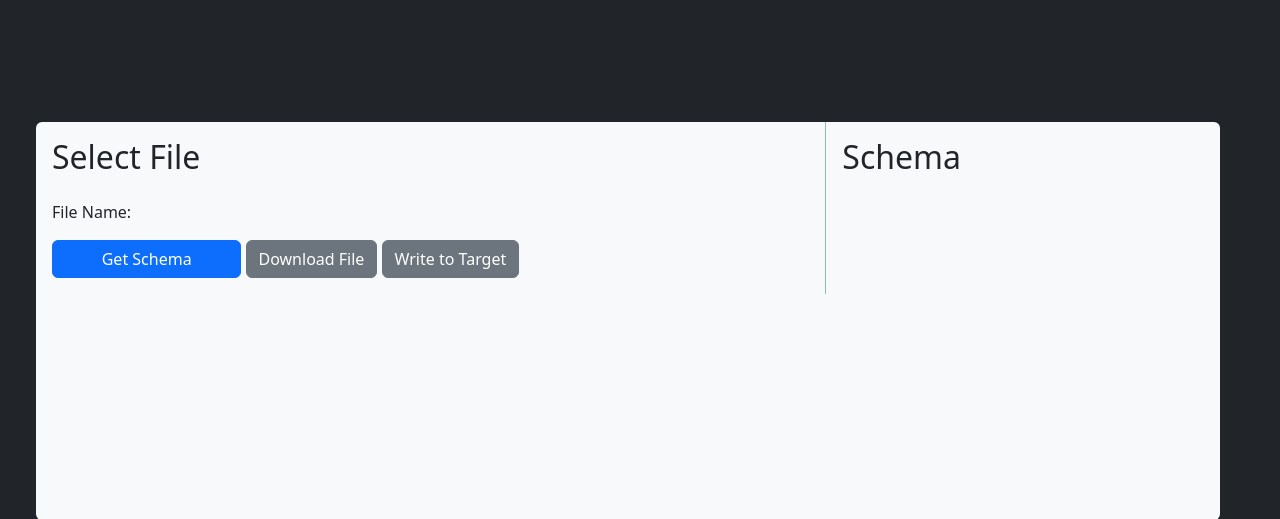
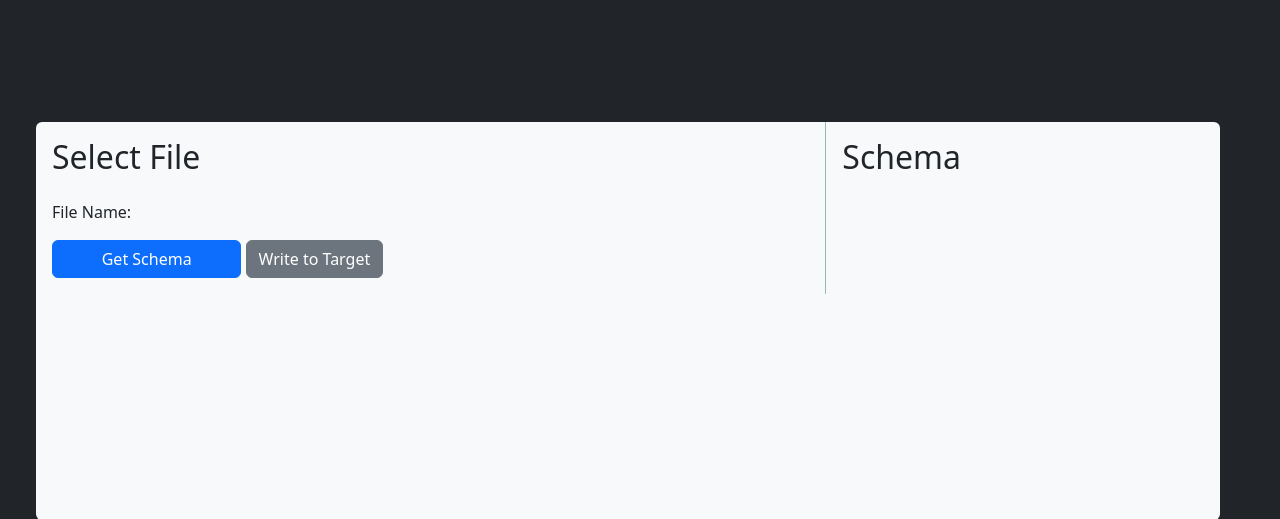
Before and after one commit to muhammad-ahmed02/DataBridge, a Django app: page /1/files/ in a window 1280 px wide. Shown: the part 288-807 px from the top of the page. Run offline with Django 4.2, Linux system fonts and the light colour scheme; a user stored in the database is signed in; tables that the repository leaves empty hold one stand-in row (values such as "Sample post"); data that the repository does not hold is empty.

Commit message:
removing download file feature

```diff
--- a/aws/views.py
+++ b/aws/views.py
@@ -113,19 +113,19 @@ def files_view(request, obj_id):
                     response = JsonResponse(schema)
                     response['Content-Disposition'] = 'attachment; filename="schema.json"'
                     return response
-            elif "download" in request.POST:
-                file_path = os.path.join(MEDIA_ROOT, table)
-                s3_client.download_file(obj.bucket_name, table, file_path)
-                zip_folder = create_zip_folder([file_path], [table])
-                response = HttpResponse(content_type='application/zip')
-                response['Content-Disposition'] = f'attachment; filename="{zip_folder}"'
-                # Write the zip file data to the response
-                with open(os.path.join(MEDIA_ROOT, zip_folder), 'rb') as file:
-                    response.write(file.read())
-                os.remove(file_path)
-                os.remove(os.path.join(MEDIA_ROOT, zip_folder))
-                # Return the response
-                return response
+            # elif "download" in request.POST:
+            #     file_path = os.path.join(MEDIA_ROOT, table)
+            #     s3_client.download_file(obj.bucket_name, table, file_path)
+            #     zip_folder = create_zip_folder([file_path], [table])
+            #     response = HttpResponse(content_type='application/zip')
+            #     response['Content-Disposition'] = f'attachment; filename="{zip_folder}"'
+            #     # Write the zip file data to the response
+            #     with open(os.path.join(MEDIA_ROOT, zip_folder), 'rb') as file:
+            #         response.write(file.read())
+            #     os.remove(file_path)
+            #     os.remove(os.path.join(MEDIA_ROOT, zip_folder))
+            #     # Return the response
+            #     return response
             elif "write_to_target" in request.POST:
                 cond, df = get_file_df(con=s3_client, bucket=obj.bucket_name, table=table)
                 if cond:
@@ -201,28 +201,28 @@ def folders_view(request, obj_id):
                     response = JsonResponse(schema)
                     response['Content-Disposition'] = 'attachment; filename="schema.json"'
                     return response
-            elif "download" in request.POST:
-                # download folder from s3 and create zip file and return it in response.
-                folder_path = os.path.join(MEDIA_ROOT, folder+".zip")
-
-                objects = s3_client.list_objects_v2(Bucket=obj.bucket_name, Prefix=folder+"/")
-                zip_file = zipfile.ZipFile(f'{folder_path}', 'w')
-
-                for file in objects.get("Contents", []):
-                    if 0 < file['Size'] <= (1024 * 1024):
-                        file_path = os.path.join(MEDIA_ROOT, file['Key'].split('/')[-1])
-                        s3_client.download_file(obj.bucket_name, file['Key'], file_path)
-                        zip_file.write(file_path, file['Key'])
-                        os.remove(file_path)
-                zip_file.close()
-                response = HttpResponse(content_type='application/zip')
-                response['Content-Disposition'] = f'attachment; filename="{folder}.zip"'
-                # Write the zip file data to the response
-                with open(folder_path, 'rb') as file:
-                    response.write(file.read())
-                os.remove(folder_path)
-                # Return the response
-                return response
+            # elif "download" in request.POST:
+            #     # download folder from s3 and create zip file and return it in response.
+            #     folder_path = os.path.join(MEDIA_ROOT, folder+".zip")
+            #
+            #     objects = s3_client.list_objects_v2(Bucket=obj.bucket_name, Prefix=folder+"/")
+            #     zip_file = zipfile.ZipFile(f'{folder_path}', 'w')
+            #
+            #     for file in objects.get("Contents", []):
+            #         if 0 < file['Size'] <= (1024 * 1024):
+            #             file_path = os.path.join(MEDIA_ROOT, file['Key'].split('/')[-1])
+            #             s3_client.download_file(obj.bucket_name, file['Key'], file_path)
+            #             zip_file.write(file_path, file['Key'])
+            #             os.remove(file_path)
+            #     zip_file.close()
+            #     response = HttpResponse(content_type='application/zip')
+            #     response['Content-Disposition'] = f'attachment; filename="{folder}.zip"'
+            #     # Write the zip file data to the response
+            #     with open(folder_path, 'rb') as file:
+            #         response.write(file.read())
+            #     os.remove(folder_path)
+            #     # Return the response
+            #     return response
             elif "write_to_target" in request.POST:
                 cond, schema = get_folder_schema_in_s3(s3_client, obj.bucket_name, folder, obj.extension)
                 if cond:
--- a/requirements.txt
+++ b/requirements.txt
@@ -25,4 +25,3 @@ fastavro==1.8.4
 fastparquet==2023.8.0
 lxml==4.9.3
 snowflake-connector-python~=3.3.1
-cloudinary~=1.36.0
--- a/templates/aws/files.html
+++ b/templates/aws/files.html
@@ -49,7 +49,6 @@ Files
                     </ul>
                     {% endif %}
                     <button type="submit" class="btn btn-primary w-25" name="get_schema" value="get_schema">Get Schema</button>
-                    <button type="submit" class="btn btn-secondary" name="download" value="download">Download File</button>
                     <button type="submit" class="btn btn-secondary" name="write_to_target" value="write_to_target">Write to Target</button>
                 </div>
                 <div class="col-md-4 border-start border-1 border-success border-opacity-50 p-3">
--- a/templates/aws/folders.html
+++ b/templates/aws/folders.html
@@ -47,7 +47,7 @@ Folders
                     </ul>
                     {% endif %}
                     <button type="submit" class="btn btn-primary w-25" name="get_schema" value="get_schema">Get Schema</button>
-                    <button type="submit" class="btn btn-secondary" name="download" value="download">Download File</button>
+<!--                    <button type="submit" class="btn btn-secondary" name="download" value="download">Download File</button>-->
                     <button type="submit" class="btn btn-secondary" name="write_to_target" value="write_to_target">Write to Target</button>
                 </div>
                 <div class="col-md-4 border-start border-1 border-success border-opacity-50 p-3">
```
Also changed, not shown: data_bridge/settings.py (+3 -8 lines).
